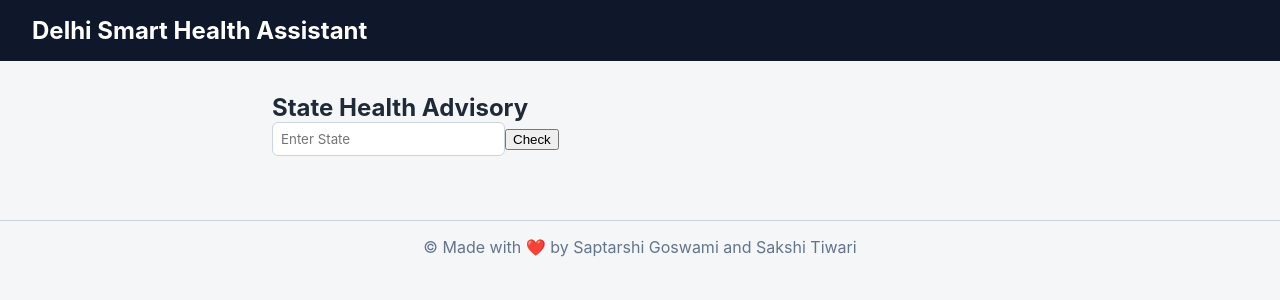
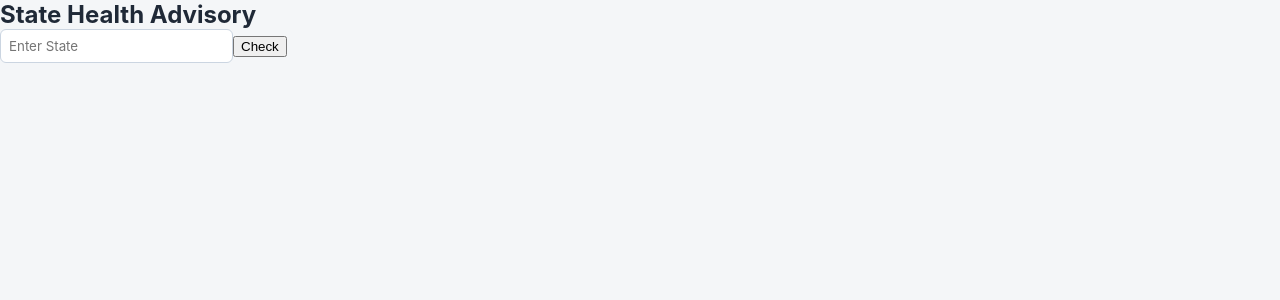
Before and after one commit to Saptarshi602/delhi-air-guard, a Next.js app: page /advisory in a window 1280 px wide. Shown: the top 300 px of the page. Built offline with nearby package versions, Linux system fonts and the light colour scheme.

Commit message:
Fix components, auth flow, and public-first UI

```diff
--- a/app/components/StateSelector.tsx
+++ b/app/components/StateSelector.tsx
@@ -6,10 +6,14 @@ type StateSelectorProps = {
 
 export default function StateSelector({ onSelect }: StateSelectorProps) {
   return (
-    <select onChange={(e) => onSelect(e.target.value)}>
+    <select
+      className="border p-2 rounded"
+      onChange={(e) => onSelect(e.target.value)}
+    >
       <option value="">Select State</option>
       <option value="Delhi">Delhi</option>
       <option value="Maharashtra">Maharashtra</option>
+      <option value="Karnataka">Karnataka</option>
     </select>
   );
 }
--- a/app/layout.tsx
+++ b/app/layout.tsx
@@ -1,48 +1,23 @@
+import type { Metadata } from 'next';
+import Providers from './providers';
 import './globals.css';
-import { ReactNode } from 'react';
 
-export const metadata = {
-  title: 'Delhi Smart Health Assistant',
-  description: 'Website to track AQI, give health alerts and safe travel advice',
+export const metadata: Metadata = {
+  title: 'Delhi Air Guard',
+  description: 'AI-powered AQI & health advisory system',
 };
 
-export default function RootLayout({ children }: { children: ReactNode }) {
+export default function RootLayout({
+  children,
+}: {
+  children: React.ReactNode;
+}) {
   return (
     <html lang="en">
       <body>
-        <header
-          style={{
-            padding: '1rem 2rem',
-            backgroundColor: '#0f172a',
-            color: 'white',
-            fontWeight: 'bold',
-            fontSize: '1.5rem',
-          }}
-        >
-          Delhi Smart Health Assistant
-        </header>
-
-        <main
-          style={{
-            padding: '2rem',
-            maxWidth: '800px',
-            margin: '0 auto',
-          }}
-        >
+        <Providers>
           {children}
-        </main>
-
-        <footer
-          style={{
-            textAlign: 'center',
-            padding: '1rem',
-            borderTop: '1px solid #cbd5e1',
-            marginTop: '2rem',
-            color: '#64748b',
-          }}
-        >
-          &copy; Made with ❤️ by Saptarshi Goswami and Sakshi Tiwari
-        </footer>
+        </Providers>
       </body>
     </html>
   );
--- a/app/page.tsx
+++ b/app/page.tsx
@@ -1,9 +1,5 @@
 import ClientHome from './components/ClientHome';
 
 export default function Page() {
-  return (
-    <>
-      <ClientHome />
-    </>
-  );
+  return <ClientHome />;
 }
--- /dev/null
+++ b/app/providers.tsx
@@ -0,0 +1,11 @@
+'use client';
+
+import { SessionProvider } from 'next-auth/react';
+
+export default function Providers({
+  children,
+}: {
+  children: React.ReactNode;
+}) {
+  return <SessionProvider>{children}</SessionProvider>;
+}
```
Also changed, not shown: app/components/ClientHome.tsx (+7 -3 lines), app/components/SaveButton.tsx (+9 -2 lines).
